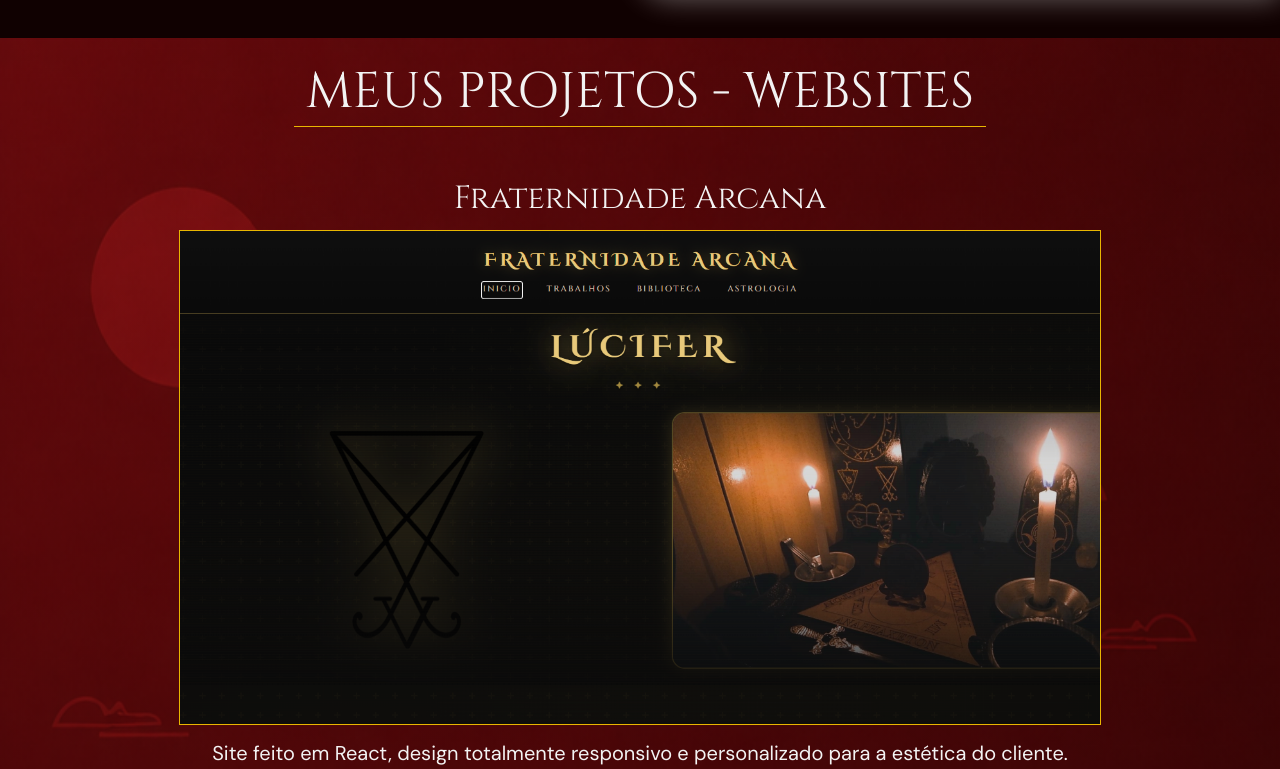
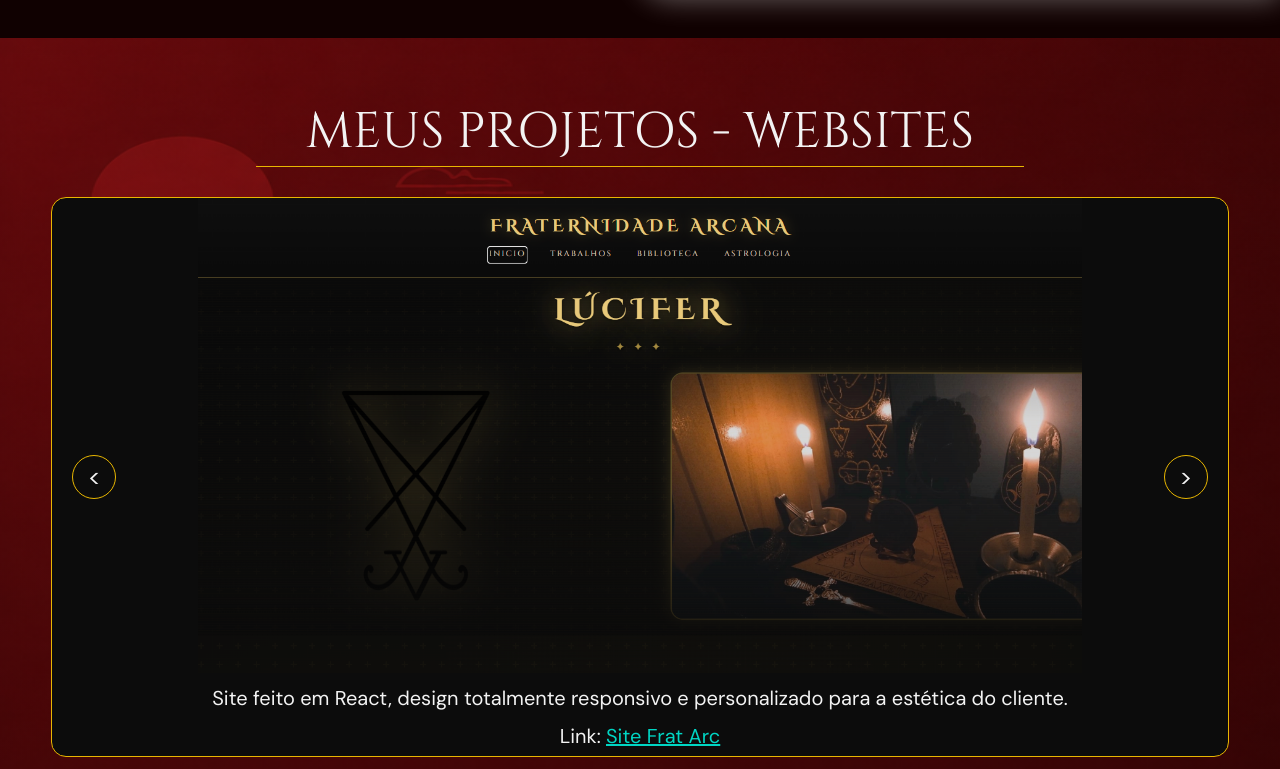
Before and after one commit to Erithekilla/portifolio, a React (Vite) app: page / in a window 1280 px wide. Shown: the part 951-1720 px from the top of the page. Built offline with nearby package versions, Linux system fonts and the light colour scheme.

Commit message:
Troca para carrossel na parte de WebSite, e adição da parte de YouTube em desenvolvimento.

```diff
--- a/src/App.jsx
+++ b/src/App.jsx
@@ -5,6 +5,7 @@ import Projetos from './components/Projetos.jsx'
 import Footer from './components/Footer.jsx'
 import Contato from './components/Contato.jsx'
 import Gamedev from './components/Gamedev.jsx'
+import Youtube from './components/Youtube.jsx'
 
 function App() {
   return (
@@ -13,8 +14,9 @@ function App() {
       <main>
         <Presentation />
         <section className='wallp'>
-          <Projetos />
+          <ProjectsCarousel />
           <Gamedev />
+          <Youtube />
           <Contato />
         </section>
       </main>
--- a/src/components/ProjectsCarousel.jsx
+++ b/src/components/ProjectsCarousel.jsx
@@ -1,16 +1,20 @@
 import { useState } from 'react';
 import CarouselButton from './CarouselButton.jsx';
 import fratArc from '../../img/frat-arc.png';
-import astrologia from '../../img/astrologia.png';
+import astrologia from '../../img/astrologia2.png';
 
 const projects = [
   {
     image: fratArc,
     alt: 'Site Frat Arc',
+    text: 'Site feito em React, design totalmente responsivo e personalizado para a estética do cliente.',
+    link: 'https://fraternidade-arcana.vercel.app/',
   },
   {
     image: astrologia,
     alt: 'Site Astrologia',
+    text: 'Sistema próprio totalmente funcional, feito em react, de astrologia, com correspondências planetárias, espíritos, etc.',
+    link: 'https://erithekilla.github.io/kemet_website/#/astrologia',
   },
 ];
 
@@ -26,8 +30,8 @@ function ProjectsCarousel() {
   }
 
   return (
-    <section className="sites" id="sites">
-      <h2>OS MELHORES SITES</h2>
+    <section className="sites" id="websites">
+      <h2 className="title_projetos">MEUS PROJETOS - WEBSITES</h2>
       <div className="carrossel">
         <CarouselButton direction="anterior" label="Imagem anterior" onClick={showPreviousSlide} />
         <div
@@ -35,7 +39,11 @@ function ProjectsCarousel() {
           style={{ transform: `translateX(-${currentSlide * 100}%)` }}
         >
           {projects.map((project) => (
-            <img key={project.alt} src={project.image} alt={project.alt} />
+            <div className="slide">
+              <img key={project.alt} src={project.image} alt={project.alt} />
+              <p>{project.text}</p>
+              <p>Link: <a href={project.link} target="_blank">{project.alt}</a></p>
+            </div>
           ))}
         </div>
         <CarouselButton direction="proximo" label="Proxima imagem" onClick={showNextSlide} />
--- /dev/null
+++ b/src/components/Youtube.jsx
@@ -0,0 +1,10 @@
+function Youtube() {
+    return(
+        <section id="youtube" className="gamedev">
+            <h1>EM DESENVOLVIMENTO!</h1>
+            <p>Fique atento para atualizações na parte de YouTube!</p>
+        </section>
+    )
+}
+
+export default Youtube
--- a/src/styles.css
+++ b/src/styles.css
@@ -219,6 +219,7 @@ header img{
     margin: 0 auto;
     overflow: hidden;
     border: 1px solid var(--golden);
+    border-radius: 15px;
     background-color: var(--black);
 }
 
@@ -226,12 +227,6 @@ header img{
     display: flex;
     height: 100%;
     transition: transform 0.5s ease;
-}
-
-.carrossel img{
-    min-width: 100%;
-    height: 100%;
-    object-fit: contain;
 }
 
 .carrossel-btn{
@@ -247,11 +242,34 @@ header img{
     font-size: 24px;
     cursor: pointer;
     transform: translateY(-50%);
+    display: flex;
+    justify-content: center;
+    align-items: center;
+    line-height: 1;
 }
 
 .carrossel-btn:hover{
     background-color: var(--golden);
     color: var(--black);
+}
+
+.slide{
+    min-width: 100%;
+    height: 100%;
+    display: flex;
+    flex-direction: column;
+    align-items: center;
+}
+
+.slide img{
+    width: 100%;
+    height: 85%;
+    object-fit: contain;
+}
+
+.slide p{
+    font-size: 20px;
+    margin-top: 12px;
 }
 
 .anterior{
```
Also changed, not shown: img/astrologia2.png (added).
